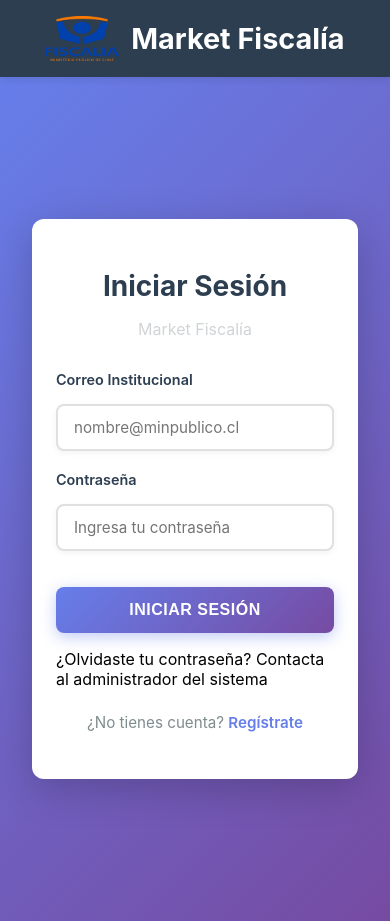
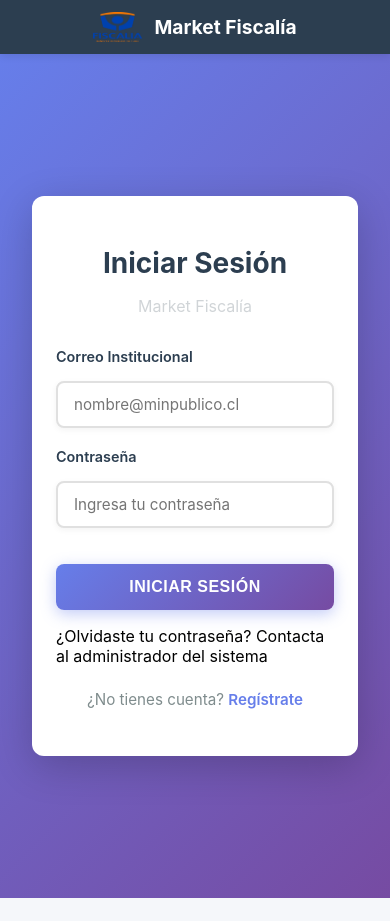
Before and after one commit to martinsilvaherrera313-ops/market-fiscalia, a React (Create React App) app in the folder frontend/: page /login in a window 390 px wide. After the commit the page ends 898 px from the top, so only its background shows below. Built offline with nearby package versions, Linux system fonts and the light colour scheme; no server answers; the HTML template or start-up script is replaced by a standard one.

Commit message:
style: Mejorar diseño responsivo del Navbar para movil y tablet

```diff
--- a/frontend/src/components/Navbar.css
+++ b/frontend/src/components/Navbar.css
@@ -179,23 +179,114 @@
   font-size: 1.1rem;
 }
 
+@media (max-width: 968px) {
+  .navbar-container {
+    padding: 1rem;
+  }
+
+  .navbar-logo {
+    font-size: 1.5rem;
+  }
+
+  .navbar-logo-img {
+    height: 38px;
+  }
+
+  .navbar-menu {
+    gap: 0.75rem;
+  }
+
+  .navbar-link {
+    padding: 0.5rem 0.75rem;
+    font-size: 0.9rem;
+  }
+
+  .navbar-link-crear {
+    padding: 0.5rem 0.9rem;
+  }
+
+  .navbar-username-btn {
+    padding: 0.5rem 0.8rem;
+    font-size: 0.9rem;
+  }
+}
+
 @media (max-width: 768px) {
   .navbar-container {
     flex-direction: column;
     gap: 1rem;
+    padding: 1rem;
+  }
+
+  .navbar-logo {
+    font-size: 1.4rem;
+  }
+
+  .navbar-logo-img {
+    height: 35px;
   }
 
   .navbar-menu {
-    flex-wrap: wrap;
-    justify-content: center;
-    gap: 0.75rem;
+    width: 100%;
+    flex-direction: column;
+    gap: 0.5rem;
+  }
+
+  .navbar-link {
+    width: 100%;
+    text-align: center;
+    padding: 0.7rem 1rem;
+  }
+
+  .navbar-link-crear {
+    width: 100%;
+    text-align: center;
   }
 
   .navbar-user {
+    width: 100%;
+    justify-content: center;
     border-left: none;
     border-top: 1px solid rgba(255, 255, 255, 0.2);
     padding-top: 1rem;
     padding-left: 0;
     margin-left: 0;
   }
+
+  .navbar-username-btn {
+    width: 100%;
+    justify-content: center;
+  }
+
+  .user-dropdown {
+    left: 50%;
+    right: auto;
+    transform: translateX(-50%);
+    width: 90%;
+    max-width: 300px;
+  }
 }
+
+@media (max-width: 480px) {
+  .navbar-container {
+    padding: 0.75rem;
+  }
+
+  .navbar-logo {
+    font-size: 1.2rem;
+  }
+
+  .navbar-logo-img {
+    height: 30px;
+  }
+
+  .navbar-link {
+    font-size: 0.85rem;
+    padding: 0.6rem 0.8rem;
+  }
+
+  .navbar-username-btn {
+    font-size: 0.85rem;
+    padding: 0.5rem 0.7rem;
+  }
+}
```
